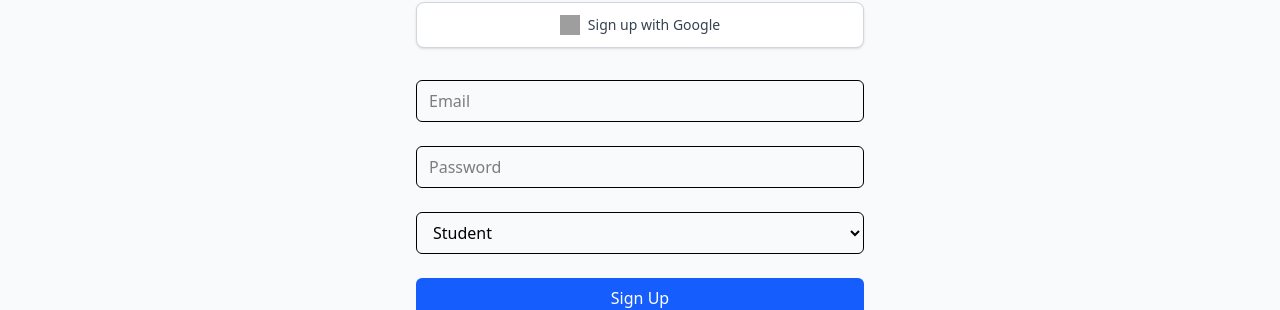
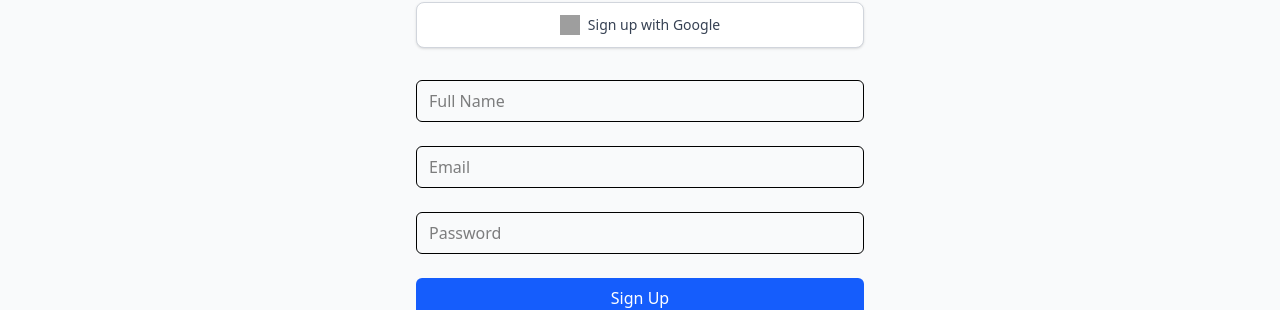
Before and after one commit to GuzoStudy/GuzoStudy, a React (Vite) app in the folder FrontEnd/: page /signup in a window 1280 px wide. Shown: the part 320-630 px from the top of the page. Built offline with nearby package versions, Linux system fonts and the light colour scheme; grey boxes are pictures that could not be loaded.

Commit message:
auth fix

```diff
--- a/FrontEnd/src/App.jsx
+++ b/FrontEnd/src/App.jsx
@@ -44,7 +44,7 @@ function App() {
         <Route path="/student/profile" element={<StudentWrapper pageId="profile" />} />
         <Route path="/student/course/:id" element={<StudentWrapper pageId="course-detail" />} />
 
-        {/* Admin Route */}
+        {/* Admin Route*/}
         <Route path="/admin" element={<AdminDashboard />} />
 
         {/* Teacher Route */}
--- a/FrontEnd/src/components/VerifyOTP.jsx
+++ b/FrontEnd/src/components/VerifyOTP.jsx
@@ -12,11 +12,13 @@ function VerifyOTP() {
   const [otp, setOtp] = useState('');
   const [message, setMessage] = useState('');
   const [error, setError] = useState('');
+  const [loading, setLoading] = useState(false);
 
   const handleSubmit = async (e) => {
     e.preventDefault();
     setMessage('');
     setError('');
+    setLoading(true);
 
     try {
       const response = await axios.post(
@@ -24,25 +26,20 @@ function VerifyOTP() {
         { email, otp }
       );
 
-      const { user, token } = response.data;
+      console.log("OTP verification response:", response.data);
 
-      // Save user and token in localStorage
-      localStorage.setItem('currentUser', JSON.stringify(user));
-      localStorage.setItem('token', token);
+      setMessage('✅ OTP verified successfully! Redirecting to login...');
 
-      setMessage('OTP verified successfully! Redirecting...');
+      // wait 2 seconds so the user sees the success message
+      setTimeout(() => {
+        navigate('/login');
+      }, 2000);
 
-      // Redirect based on role
-      setTimeout(() => {
-        if (user.role === 'teacher') {
-          navigate('/teacher-dashboard');
-        } else {
-          navigate('/student/dashboard');
-        }
-      }, 2000);
     } catch (err) {
       console.error(err.response?.data || err.message);
       setError(err.response?.data?.message || 'Invalid OTP');
+    } finally {
+      setLoading(false);
     }
   };
 
@@ -71,9 +68,10 @@ function VerifyOTP() {
 
             <button
               type="submit"
-              className="w-full flex justify-center py-2 px-4 border border-transparent rounded-md shadow-sm text-sm font-medium text-white bg-blue-600 hover:bg-blue-700 focus:outline-none focus:ring-2 focus:ring-offset-2 focus:ring-blue-500"
+              disabled={loading}
+              className={`w-full flex justify-center py-2 px-4 border border-transparent rounded-md shadow-sm text-sm font-medium text-white ${loading ? 'bg-blue-400' : 'bg-blue-600 hover:bg-blue-700'}`}
             >
-              Verify OTP
+              {loading ? 'Verifying...' : 'Verify OTP'}
             </button>
           </form>
         </div>
--- a/FrontEnd/src/pages/Login.jsx
+++ b/FrontEnd/src/pages/Login.jsx
@@ -35,11 +35,8 @@ function Login() {
       localStorage.setItem('currentUser', JSON.stringify(user));
       localStorage.setItem('token', token);
 
-      if (user.role === 'teacher') {
-        navigate('/teacher-dashboard');
-      } else {
-        navigate('/student-dashboard');
-      }
+      // Always redirect to student dashboard
+      navigate('/student/dashboard');
     } catch (err) {
       setError(err.response?.data?.message || 'Login failed');
     }
--- a/FrontEnd/src/pages/SignUp.jsx
+++ b/FrontEnd/src/pages/SignUp.jsx
@@ -6,10 +6,10 @@ import axios from 'axios';
 
 function SignUp() {
   const [formData, setFormData] = useState({
+    name: '',
     email: '',
     password: '',
     rememberMe: false,
-    role: 'student'
   });
   const [loading, setLoading] = useState(false);
   const navigate = useNavigate();
@@ -69,6 +69,15 @@ function SignUp() {
 
           <form onSubmit={handleSubmit} className="mt-8 space-y-6">
             <input
+              type="text"
+              name="name"
+              value={formData.name}
+              onChange={handleInputChange}
+              placeholder="Full Name"
+              required
+              className="w-full px-3 py-2 border rounded-md"
+            />
+            <input
               type="email"
               name="email"
               value={formData.email}
@@ -86,15 +95,6 @@ function SignUp() {
               required
               className="w-full px-3 py-2 border rounded-md"
             />
-            <select
-              name="role"
-              value={formData.role}
-              onChange={handleInputChange}
-              className="w-full px-3 py-2 border rounded-md"
-            >
-              <option value="student">Student</option>
-              <option value="teacher">Teacher</option>
-            </select>
 
             <button
               type="submit"
```
